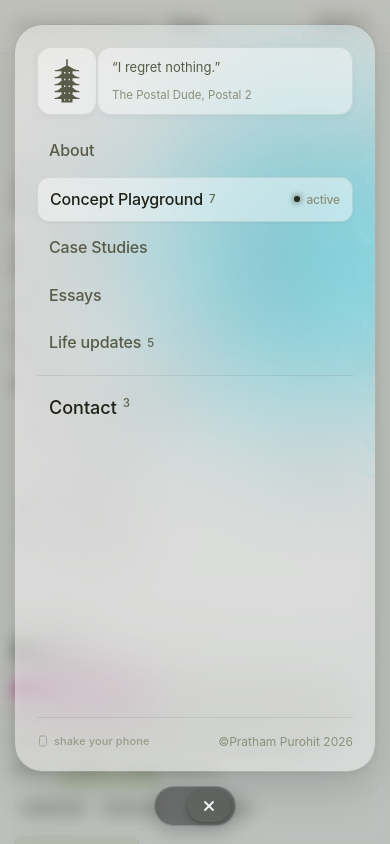
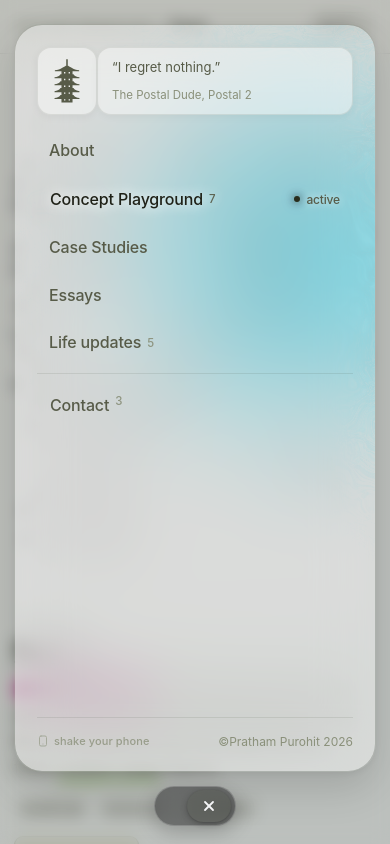
Before and after one commit to plutocrate/personal_site, a React (Vite) app: page /playground/flock in a window 390 px wide. Both pictures are taken after a click on the button "menu". Built offline with nearby package versions, Linux system fonts and the light colour scheme; a web font is replaced by a local one.

Commit message:
feat(mobile-menu): rising 20-color gas plumes on shake, glowing dark active link, and match contact color behavior

```diff
--- a/src/components/MobileBottomMenu.jsx
+++ b/src/components/MobileBottomMenu.jsx
@@ -308,7 +308,18 @@ export default function MobileBottomMenu({ open, onOpenChange }) {
 
                 {/* Bottom Footer Details with 'shake your phone' hint */}
                 <div className="mobile-sheet-footer">
-                  <span className="mobile-sheet-shake-hint">
+                  <span
+                    className="mobile-sheet-shake-hint"
+                    onClick={() => {
+                      vibrate(20);
+                      setShakeIntensity(1);
+                      if (shakeTimeoutRef.current) clearTimeout(shakeTimeoutRef.current);
+                      shakeTimeoutRef.current = setTimeout(() => {
+                        setShakeIntensity(0);
+                      }, 2000);
+                    }}
+                    style={{ cursor: 'pointer', userSelect: 'none' }}
+                  >
                     <svg width="12" height="12" viewBox="0 0 24 24" fill="none" stroke="currentColor" strokeWidth="2" strokeLinecap="round" strokeLinejoin="round" aria-hidden="true">
                       <rect x="5" y="2" width="14" height="20" rx="3" ry="3" />
                       <line x1="12" y1="18" x2="12.01" y2="18" />
--- a/src/styles/global.css
+++ b/src/styles/global.css
@@ -1990,11 +1990,12 @@ mark, .hl {
   }
 
   .mobile-sheet-link.is-active {
-    color: var(--ink, #1d1d1f);
-    background: var(--surface, rgba(255, 255, 255, 0.90));
-    border: 1px solid var(--line, rgba(40, 38, 28, 0.12));
-    box-shadow: 0 1px 3px rgba(0, 0, 0, 0.05);
-    font-weight: 520;
+    color: var(--ink, #111110);
+    background: transparent;
+    border: 1px solid transparent;
+    box-shadow: none;
+    font-weight: 550;
+    text-shadow: 0 0 12px rgba(255, 255, 255, 0.9), 0 0 20px rgba(255, 255, 255, 0.6);
   }
 
   .mobile-sheet-link-label {
@@ -2006,9 +2007,13 @@ mark, .hl {
     margin-left: 6px;
     font-size: 11.5px;
     font-weight: 550;
-    color: var(--ink-2, #3a3935);
+    color: var(--ink-3, #7a7974);
     opacity: 0.92;
     vertical-align: super;
+  }
+
+  .mobile-sheet-link.is-active .mobile-sheet-count {
+    color: var(--ink-2, #3a3935);
   }
 
   .mobile-sheet-here {
@@ -2022,14 +2027,15 @@ mark, .hl {
     height: 6px;
     border-radius: 50%;
     background: var(--mark-ink, #2563eb);
-    box-shadow: 0 0 6px var(--mark-ink, rgba(37, 99, 235, 0.5));
+    box-shadow: 0 0 8px var(--mark-ink, rgba(37, 99, 235, 0.7)), 0 0 14px rgba(37, 99, 235, 0.4);
   }
 
   .mobile-sheet-here em {
     font-style: normal;
     font-size: 12px;
-    font-weight: 450;
-    color: var(--ink-3, #7a7974);
+    font-weight: 480;
+    color: var(--ink-2, #4a4944);
+    text-shadow: 0 0 10px rgba(255, 255, 255, 0.8);
   }
 
   .mobile-sheet-link.is-highlighted .mobile-sheet-link-label {
@@ -2042,32 +2048,55 @@ mark, .hl {
 
   /* Contact accordion inside sheet */
   .mobile-sheet-contact-wrap {
-    margin-top: 6px;
-    border-top: 1px solid var(--line, rgba(40, 38, 28, 0.14));
-    padding-top: 10px;
-  }
-
-  /* Make Contact label prominent, high contrast and opaque */
+    margin-top: 4px;
+    border-top: 1px solid var(--line, rgba(40, 38, 28, 0.12));
+    padding-top: 8px;
+  }
+
+  /* Contact label starts with same subtle color and size as other nav links, getting darker only when clicked/active */
   .mobile-sheet-contact-wrap .contact-btn,
   .mobile-sheet-contact-wrap .contact .nav-item {
-    color: var(--ink, #1d1d1f) !important;
-    font-size: 18px;
-    font-weight: 550;
-    padding: 8px 12px;
+    color: var(--ink-2, #4a4944) !important;
+    font-size: 16px !important;
+    font-weight: 480 !important;
+    padding: 9px 12px !important;
     width: 100%;
     text-align: left;
     display: flex;
     align-items: center;
     opacity: 1 !important;
-  }
-
-  /* Subtext count number made clearly visible */
+    background: transparent !important;
+    border: 1px solid transparent !important;
+    box-shadow: none !important;
+    border-radius: 12px;
+    letter-spacing: -0.01em;
+    transition: color 0.18s ease, text-shadow 0.18s ease;
+    -webkit-tap-highlight-color: transparent;
+  }
+
+  .mobile-sheet-contact-wrap .contact .nav-item:active {
+    color: var(--ink, #111110) !important;
+  }
+
+  /* When Contact is open / active: darker text with glowing presence */
+  .mobile-sheet-contact-wrap .contact .nav-item.is-active {
+    color: var(--ink, #111110) !important;
+    font-weight: 550 !important;
+    text-shadow: 0 0 12px rgba(255, 255, 255, 0.9), 0 0 20px rgba(255, 255, 255, 0.6);
+  }
+
+  /* Subtext count number matching other nav links */
   .mobile-sheet-contact-wrap .contact .nav-item .nav-count {
-    color: var(--ink-2, #3a3935) !important;
+    color: var(--ink-3, #7a7974) !important;
     font-weight: 550;
     opacity: 0.92 !important;
     margin-left: 6px;
     font-size: 11.5px;
+    vertical-align: super;
+  }
+
+  .mobile-sheet-contact-wrap .contact .nav-item.is-active .nav-count {
+    color: var(--ink-2, #3a3935) !important;
   }
 
   .mobile-sheet-contact-wrap .nav-sub {
```
Also changed, not shown: src/components/MobileGeminiShader.jsx (+75 -44 lines).
